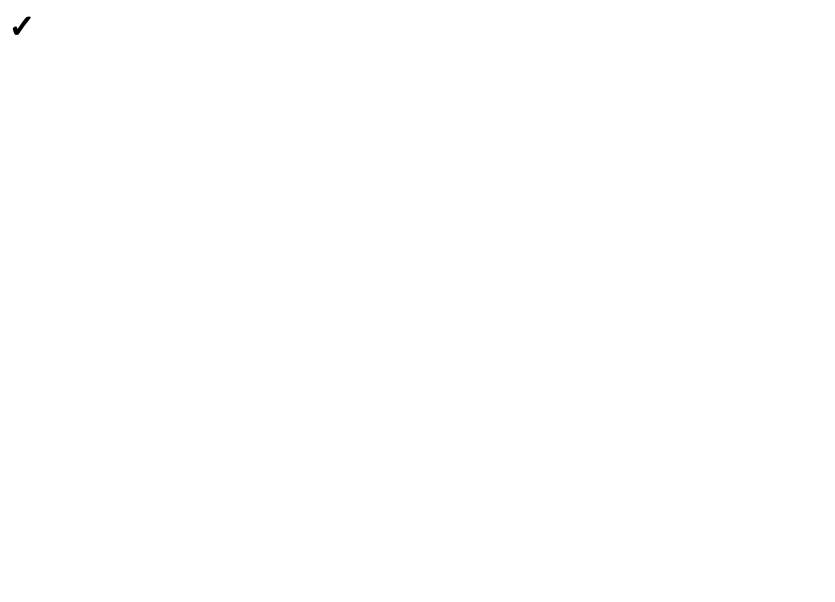
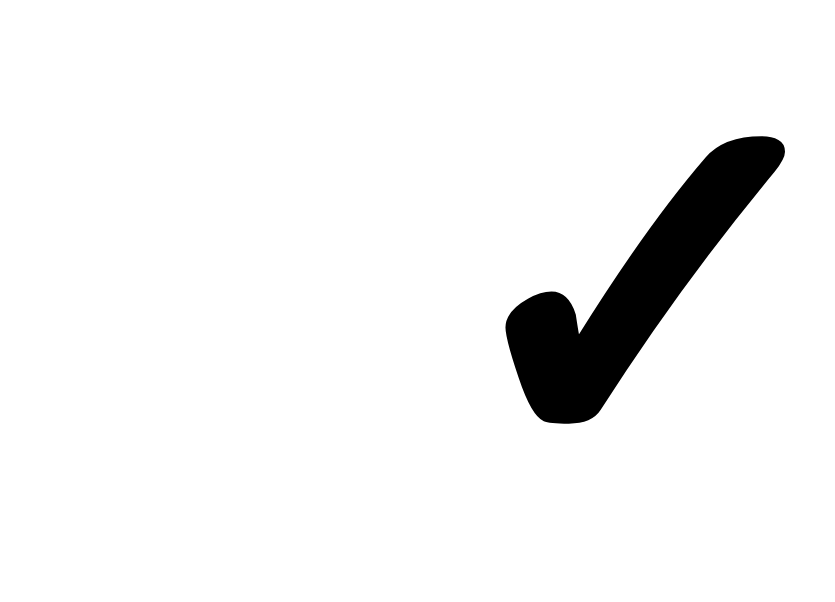
Before and after one commit to loopj/unicodecheckmark.com, a plain HTML site: page index.html in a window 1280 px wide. Shown: the whole page, without its empty margins (0-835 px from the left). Drawn offline with Linux system fonts and the light colour scheme.

Commit message:
CNAME and README

```diff
--- a/index.html
+++ b/index.html
@@ -1 +1,18 @@
-<h1>✓</h1>
+<!doctype html>
+<html>
+  <head>
+    <meta charset="utf-8">
+    <title>✓</title>
+    <style>
+    h1 {
+      text-align: center;
+      font-size: 500px;
+      margin: 0;
+      padding: 0;
+    }
+    </style>
+  </head>
+  <body>
+    <h1>✓</h1>
+  </body>
+</html>
```
Also changed, not shown: 2 other files.
